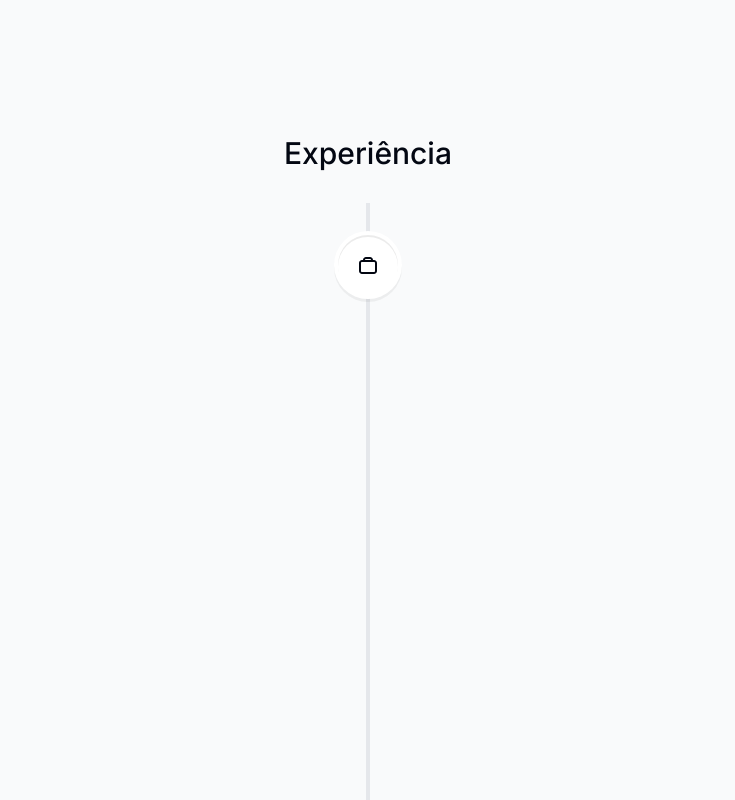
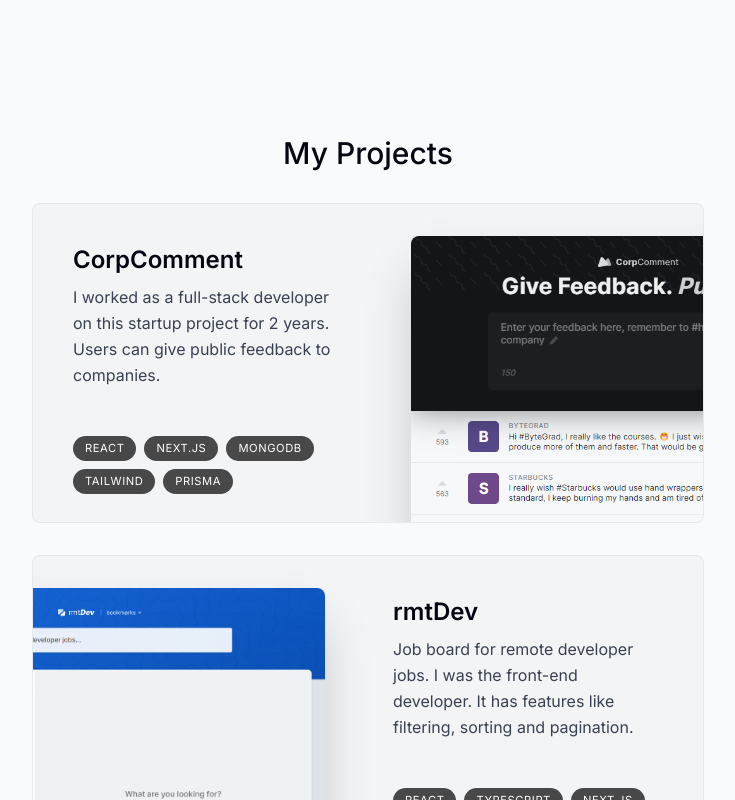
Before and after one commit to SamuelAlencar/samuel-alencar, a Next.js app: page / in a window 1280 px wide. Shown: the part 1360-2160 px from the top of the page, without its empty margins (272-1007 px from the left). Built offline with nearby package versions, Linux system fonts and the light colour scheme.

Commit message:
configs for deploy in vercel v2

```diff
--- a/app/page.tsx
+++ b/app/page.tsx
@@ -10,7 +10,7 @@ export default function Home() {
     <main className="flex flex-col items-center px-4">
       <Intro />
       <About />
-      {/* <Projects /> */}
+      <Projects />
       <Experience />
       <Skills />
       <Contact />
--- a/package.json
+++ b/package.json
@@ -4,7 +4,7 @@
   "private": true,
   "scripts": {
     "dev": "next dev",
-    "build": "next build",
+    "build": "CI= next build",
     "start": "next start",
     "lint": "next lint"
   },
```
